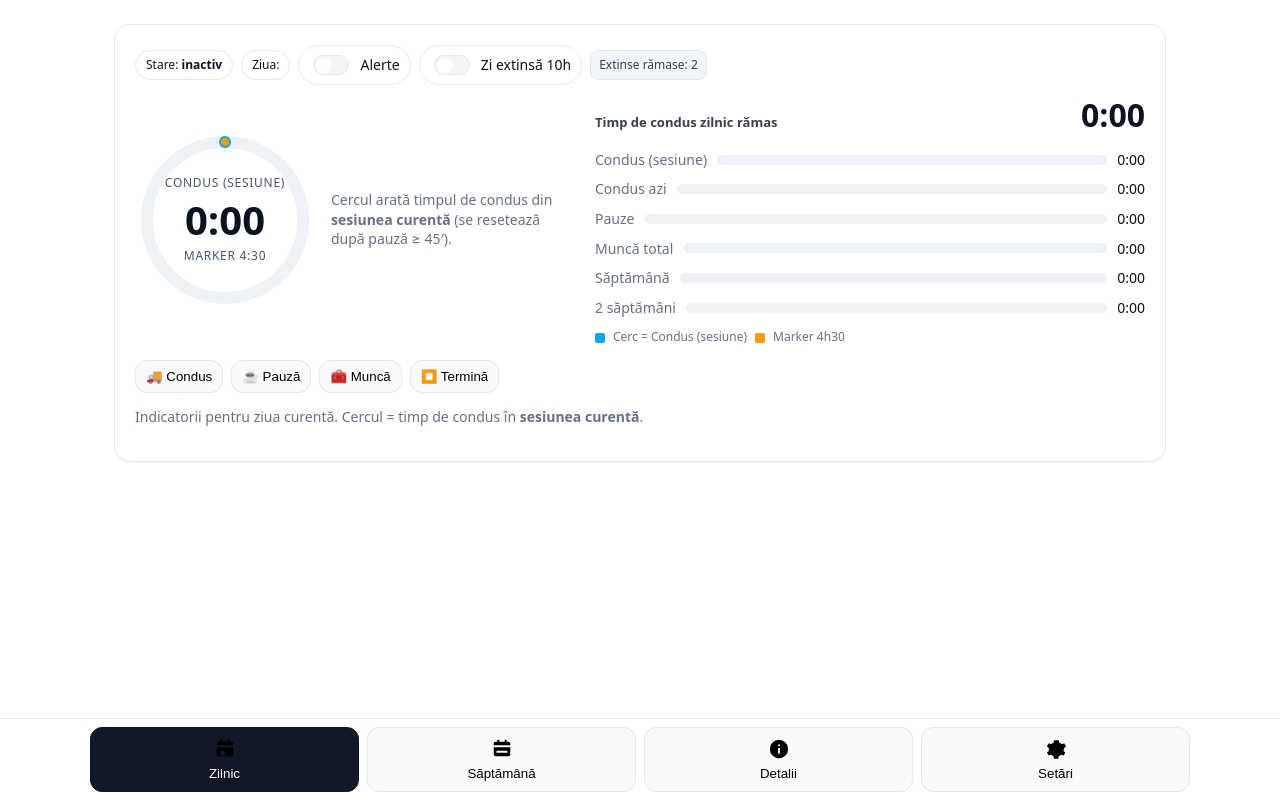
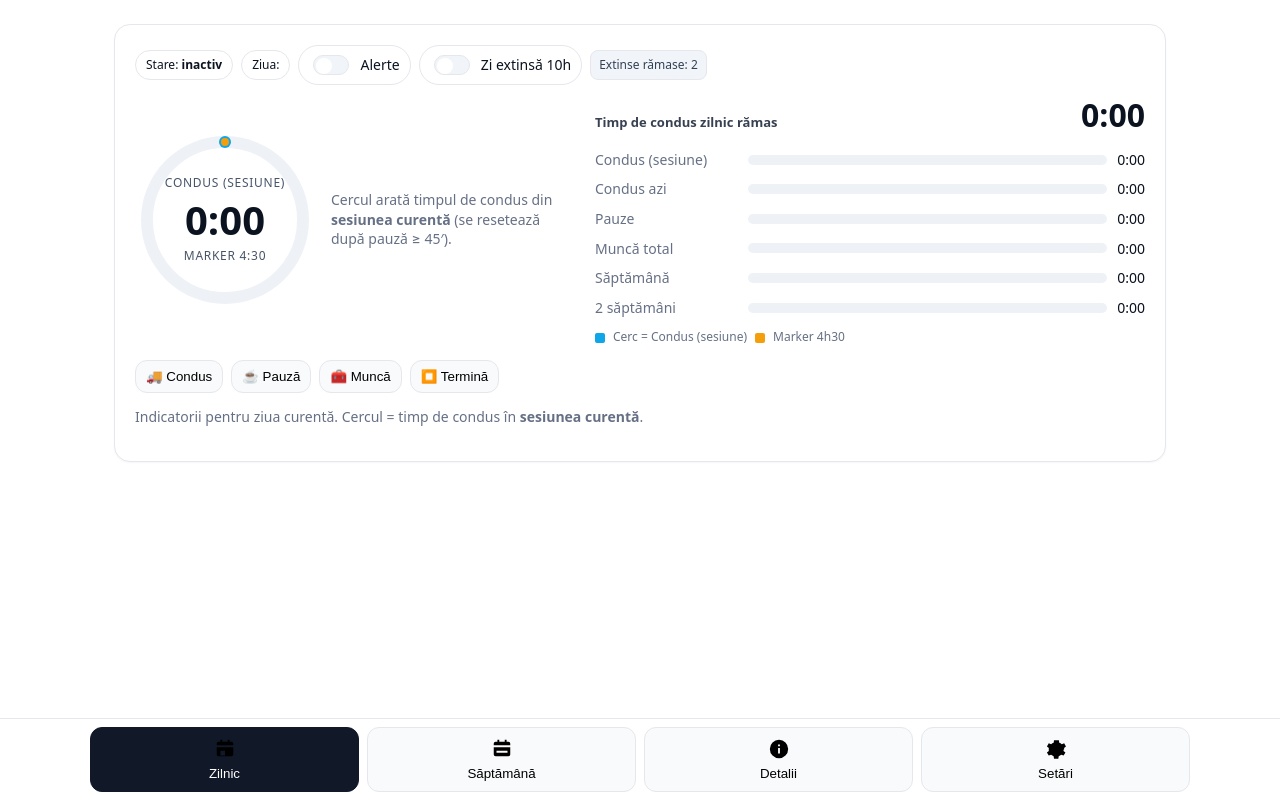
Before and after one commit to staark-dev/driver-app, a plain HTML site: page index.html in a window 1280 px wide. Drawn offline with Linux system fonts and the light colour scheme.

Commit message:
Update styles.css

```diff
--- a/styles.css
+++ b/styles.css
@@ -24,7 +24,7 @@ body{
 .right h2{ margin:0 0 6px 0; font-size:13px; color:#374151; }
 .remain{ font-size:32px; font-weight:600; }
 ul.bars{ list-style:none; padding:0; margin:12px 0 0 0; display:flex; flex-direction:column; gap:10px; }
-.barrow{ display:grid; grid-template-columns:auto 1fr auto; gap:10px; align-items:center; }
+.barrow{ display:grid; grid-template-columns:0.4fr 1fr auto; gap:10px; align-items:center; }
 /*.barbg{ height:8px; background:var(--barbg); border-radius:999px; overflow:hidden; }
 .barfg{ height:8px; border-radius:999px; }*/
 .barbg {
@@ -37,7 +37,7 @@ ul.bars{ list-style:none; padding:0; margin:12px 0 0 0; display:flex; flex-direc
 .barfg {
   height: 100%;
   border-radius: 999px;
-  min-width: 10%; /* barele foarte mici vor avea min. 10% */
+  min-width: 0%; /* barele foarte mici vor avea min. 10% */
   display: flex;
   align-items: center;
   justify-content: center;
```
